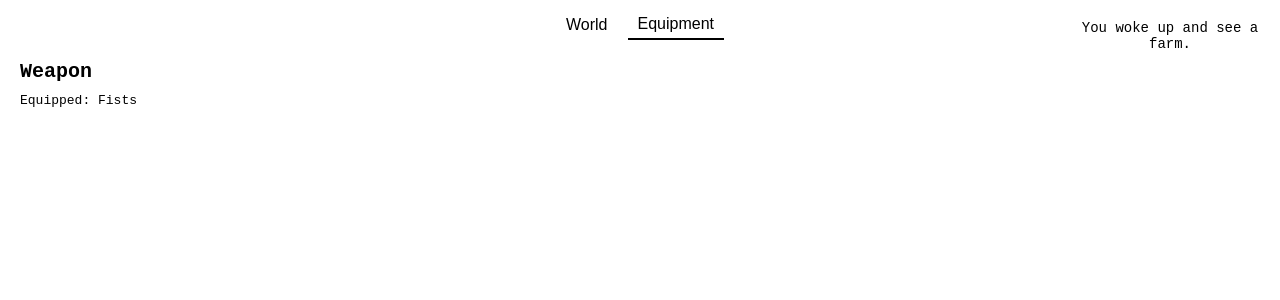
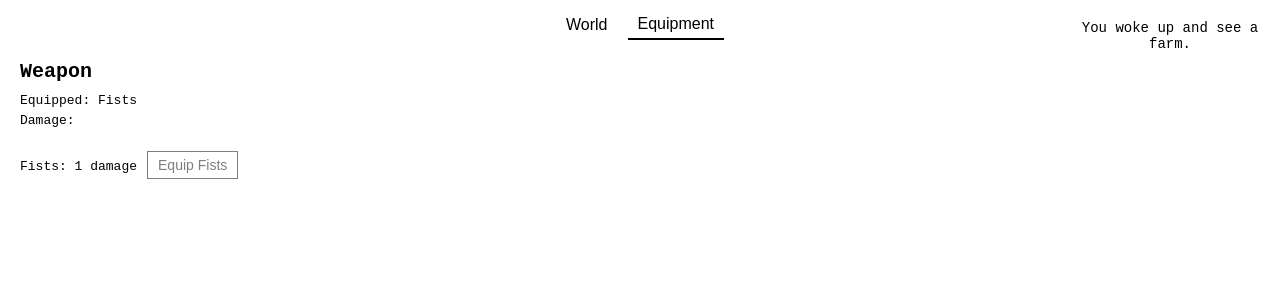
Before and after one commit to GeorgePass/incremental, a React (Create React App) app: page / in a window 1280 px wide. Both pictures are taken after a click on the button "Equipment". Shown: the top 300 px of the page. Built offline with nearby package versions, Linux system fonts and the light colour scheme.

Commit message:
added combat system and wolf enemy

```diff
--- a/src/App.css
+++ b/src/App.css
@@ -76,21 +76,6 @@ p {
   border-bottom: 2px solid black;
 }
 
-.equipment-tab {
-  margin-top: 20px;
-  text-align: left;
-  padding: 0 20px;
-}
-
-.equipment-tab h2 {
-  font-size: 20px;
-  margin-bottom: 10px;
-}
-
-.equipment-tab p {
-  margin: 5px 0;
-}
-
 .location-buttons {
   display: flex;
   justify-content: center;
@@ -110,3 +95,42 @@ p {
 .location-buttons button.active {
   border-bottom: 2px solid black;
 }
+
+.equipment-tab {
+  margin-top: 20px;
+  text-align: left;
+  padding: 0 20px;
+}
+
+.equipment-tab h2 {
+  font-size: 20px;
+  margin-bottom: 10px;
+}
+
+.equipment-tab p {
+  margin: 5px 0;
+}
+
+.equipment-tab ul {
+  list-style-type: none;
+  padding: 0;
+}
+
+.equipment-tab li {
+  margin: 10px 0;
+}
+
+.equipment-tab button {
+  margin-left: 10px;
+  padding: 5px 10px;
+  background-color: transparent;
+  color: black;
+  border: 1px solid black;
+  cursor: pointer;
+  font-size: 14px;
+}
+
+.equipment-tab button:disabled {
+  opacity: 0.5;
+  cursor: not-allowed;
+}
--- a/src/App.js
+++ b/src/App.js
@@ -5,9 +5,17 @@ function App() {
   const [silver, setSilver] = useState(0);
   const [isFarming, setIsFarming] = useState(false);
   const [messages, setMessages] = useState(["You woke up and see a farm."]);
-  const [health, setHealth] = useState(100);
+  const [health, setHealth] = useState(20);
+  const maxHealth = 20;
   const [activeTab, setActiveTab] = useState('world');
   const [currentLocation, setCurrentLocation] = useState('farm');
+  const [isExploring, setIsExploring] = useState(false);
+  const [hasBranch, setHasBranch] = useState(false);
+  const [equippedWeapon, setEquippedWeapon] = useState('fists');
+  const [inCombat, setInCombat] = useState(false);
+  const [wolfHealth, setWolfHealth] = useState(10);
+  const [attackCooldown, setAttackCooldown] = useState(0);
+  const [furs, setFurs] = useState(0);
   const hasInteracted = useRef(false);
 
   // Farm income logic
@@ -32,6 +40,108 @@ function App() {
     }
   }, [isFarming]);
 
+  // Explore logic
+  useEffect(() => {
+    let interval;
+    if (isExploring) {
+      interval = setInterval(() => {
+        const random = Math.random(); // Generate a random number between 0 and 1
+        if (random < 0.2) { // 1/5 chance
+          const eventRoll = Math.random();
+          if (eventRoll < 0.33 && !hasBranch) { // 33% chance to find the branch
+            setMessages((prevMessages) => [
+              ...prevMessages,
+              "You found a stout, solid branch. Not a legendary sword, but it's better than nothing.",
+            ]);
+            setHasBranch(true); // Give the player the branch
+          } else if (eventRoll < 0.66) { // 33% chance to find nothing
+            setMessages((prevMessages) => [...prevMessages, "Nothing found."]);
+          } else { // 33% chance to encounter a wolf
+            setMessages((prevMessages) => [
+              ...prevMessages,
+              "A wolf appears! Prepare for combat!",
+            ]);
+            setInCombat(true); // Start combat
+            setWolfHealth(10); // Reset wolf health
+          }
+          setIsExploring(false); // Stop exploring after an event
+        }
+      }, 1000); // Check every second
+    }
+    return () => clearInterval(interval); // Cleanup on unmount or when isExploring changes
+  }, [isExploring, hasBranch]);
+
+  // Wolf attack logic
+  useEffect(() => {
+    let interval;
+    if (inCombat) {
+      interval = setInterval(() => {
+        const damage = Math.floor(Math.random() * 4) + 1; // 1-4 damage
+        setHealth((prevHealth) => Math.max(0, prevHealth - damage)); // Reduce player health
+        setMessages((prevMessages) => [
+          ...prevMessages,
+          `The wolf hit you for ${damage} damage!`,
+        ]);
+
+        if (health - damage <= 0) {
+          setMessages((prevMessages) => [...prevMessages, "You were defeated by the wolf!"]);
+          setInCombat(false); // End combat
+        }
+      }, 4000); // Attack every 4 seconds
+    }
+    return () => clearInterval(interval); // Cleanup on unmount or when inCombat changes
+  }, [inCombat, health]);
+
+  // Player attack logic
+  const playerAttack = () => {
+    if (!inCombat || attackCooldown > 0) return; // Only attack if in combat and cooldown is 0
+
+    const damage = equippedWeapon === 'fists' ? 1 : Math.floor(Math.random() * 4) + 1; // 1-4 damage for branch
+    setWolfHealth((prevHealth) => Math.max(0, prevHealth - damage)); // Reduce wolf health
+    setMessages((prevMessages) => [
+      ...prevMessages,
+      `You hit the wolf for ${damage} damage!`,
+    ]);
+
+    if (wolfHealth - damage <= 0) {
+      setMessages((prevMessages) => [...prevMessages, "You defeated the wolf! You gained 1 fur."]);
+      setInCombat(false); // End combat
+      setFurs((prevFurs) => prevFurs + 1); // Add furs
+    }
+
+    setAttackCooldown(4); // Start cooldown
+  };
+
+  // Attack cooldown logic
+  useEffect(() => {
+    let interval;
+    if (attackCooldown > 0) {
+      interval = setInterval(() => {
+        setAttackCooldown((prevCooldown) => Math.max(0, prevCooldown - 1)); // Decrement cooldown
+      }, 1000); // Update every second
+    }
+    return () => clearInterval(interval); // Cleanup on unmount or when cooldown ends
+  }, [attackCooldown]);
+
+  // Health regeneration logic
+  useEffect(() => {
+    let interval;
+    if (health < maxHealth) {
+      interval = setInterval(() => {
+        setHealth((prevHealth) => Math.min(maxHealth, prevHealth + 1)); // Regenerate 1 HP
+      }, 4000); // Regenerate every 4 seconds
+    }
+    return () => clearInterval(interval); // Cleanup on unmount or when health is full
+  }, [health, maxHealth]);
+
+  // Switch location logic
+  const switchLocation = (location) => {
+    if (currentLocation === 'farm' && location !== 'farm') {
+      setIsFarming(false); // Stop farming when leaving the farm
+    }
+    setCurrentLocation(location);
+  };
+
   return (
     <div className="App">
       <div className="tabs">
@@ -53,13 +163,13 @@ function App() {
         <>
           <div className="location-buttons">
             <button
-              onClick={() => setCurrentLocation('farm')}
+              onClick={() => switchLocation('farm')}
               className={currentLocation === 'farm' ? 'active' : ''}
             >
               Farm
             </button>
             <button
-              onClick={() => setCurrentLocation('forest')}
+              onClick={() => switchLocation('forest')}
               className={currentLocation === 'forest' ? 'active' : ''}
             >
               Forest
@@ -69,7 +179,8 @@ function App() {
           {currentLocation === 'farm' && (
             <>
               <h1>Farm</h1>
-              <p className="health-indicator">Health: {health}/100</p>
+              <p className="health-indicator">Health: {health}/{maxHealth}</p>
+              <p>Furs: {furs}</p>
               <div className="ascii-art">
                 <pre>
                   {`
@@ -98,7 +209,8 @@ function App() {
           {currentLocation === 'forest' && (
             <>
               <h1>Forest</h1>
-              <p className="health-indicator">Health: {health}/100</p>
+              <p className="health-indicator">Health: {health}/{maxHealth}</p>
+              <p>Furs: {furs}</p>
               <div className="ascii-art">
                 <pre>
                   {`
@@ -111,7 +223,48 @@ function App() {
                   `}
                 </pre>
               </div>
-              <p>You are in the forest. Nothing here yet.</p>
+              {inCombat ? (
+                <>
+                  <div className="ascii-art">
+                    <pre>
+                      {`
+   /\\         /\\
+  (oo)       (oo)
+  (  )       (  )
+   \\/         \\/
+                      `}
+                    </pre>
+                  </div>
+                  <p>A wolf is attacking you!</p>
+                  <p>Wolf Health: {wolfHealth}/10</p>
+                  <button
+                    onClick={playerAttack}
+                    disabled={attackCooldown > 0}
+                    style={{ position: 'relative' }}
+                  >
+                    Attack
+                    {attackCooldown > 0 && (
+                      <div
+                        style={{
+                          position: 'absolute',
+                          top: 0,
+                          left: 0,
+                          width: `${(attackCooldown / 4) * 100}%`,
+                          height: '100%',
+                          backgroundColor: 'rgba(0, 0, 0, 0.5)',
+                        }}
+                      />
+                    )}
+                  </button>
+                </>
+              ) : (
+                <>
+                  <button onClick={() => setIsExploring(!isExploring)}>
+                    {isExploring ? "Stop Exploring" : "Explore"}
+                  </button>
+                  <p>You are in the forest.</p>
+                </>
+              )}
             </>
           )}
         </>
@@ -120,7 +273,30 @@ function App() {
       {activeTab === 'equipment' && (
         <div className="equipment-tab">
           <h2>Weapon</h2>
-          <p>Equipped: Fists</p>
+          <p>Equipped: {equippedWeapon === 'fists' ? 'Fists' : 'Branch'}</p>
+          <p>Damage:</p>
+          <ul>
+            <li>
+              Fists: 1 damage
+              <button
+                onClick={() => setEquippedWeapon('fists')}
+                disabled={equippedWeapon === 'fists'}
+              >
+                Equip Fists
+              </button>
+            </li>
+            {hasBranch && (
+              <li>
+                Branch: 1-4 damage
+                <button
+                  onClick={() => setEquippedWeapon('branch')}
+                  disabled={equippedWeapon === 'branch'}
+                >
+                  Equip Branch
+                </button>
+              </li>
+            )}
+          </ul>
         </div>
       )}
 
```
